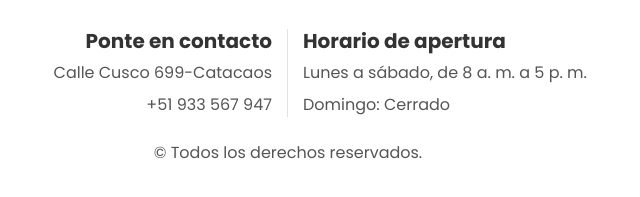
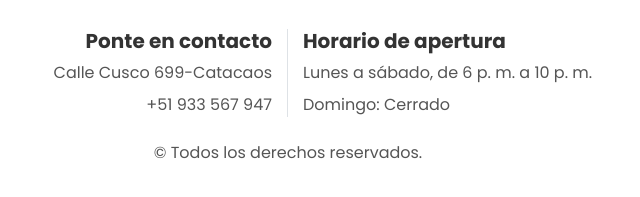
Before and after one commit to ALEXCHUYE14/STRAWBERRY, a plain HTML site: page about.html in a window 1280 px wide. Shown: the part 3370-3567 px from the top of the page, 352-992 px from the left. Drawn offline with nearby package versions, Linux system fonts and the light colour scheme.

Commit message:
Nueva Actualizacion

```diff
--- a/about.html
+++ b/about.html
@@ -271,7 +271,7 @@
                         </div>
                         <div class="col-sm-6 text-center text-sm-left">
                             <h5 class="font-weight-bold mb-2">Horario de apertura</h5>
-                            <p class="mb-2">Lunes a sábado, de 8 a. m. a 5 p. m.</p>
+                            <p class="mb-2">Lunes a sábado, de 6 p. m. a 10 p. m.</p>
                             <p class="mb-0">Domingo: Cerrado</p>
                         </div>
                     </div>
```
Also changed, not shown: gallery.html (+1 -1 lines), product.html (+1 -1 lines), service.html (+1 -1 lines).
